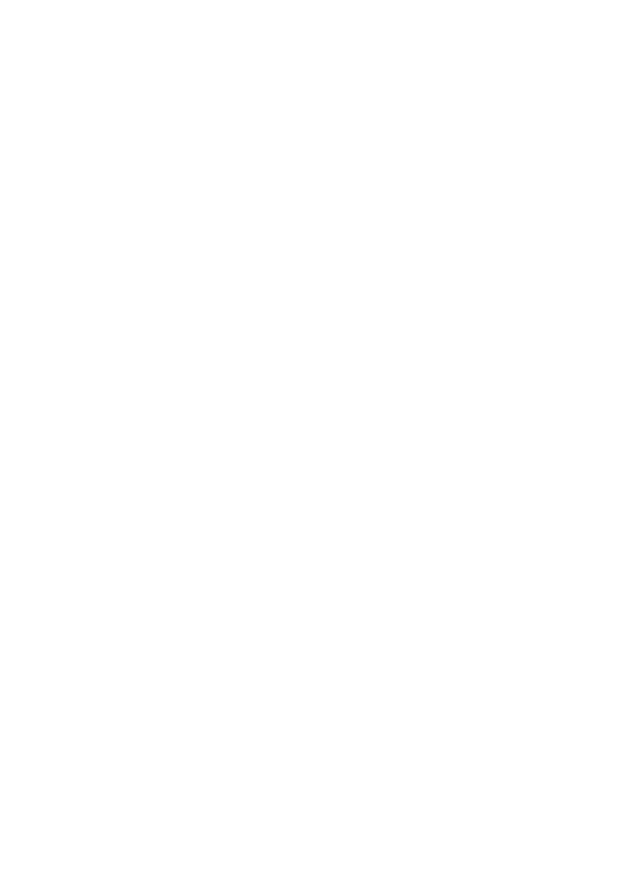
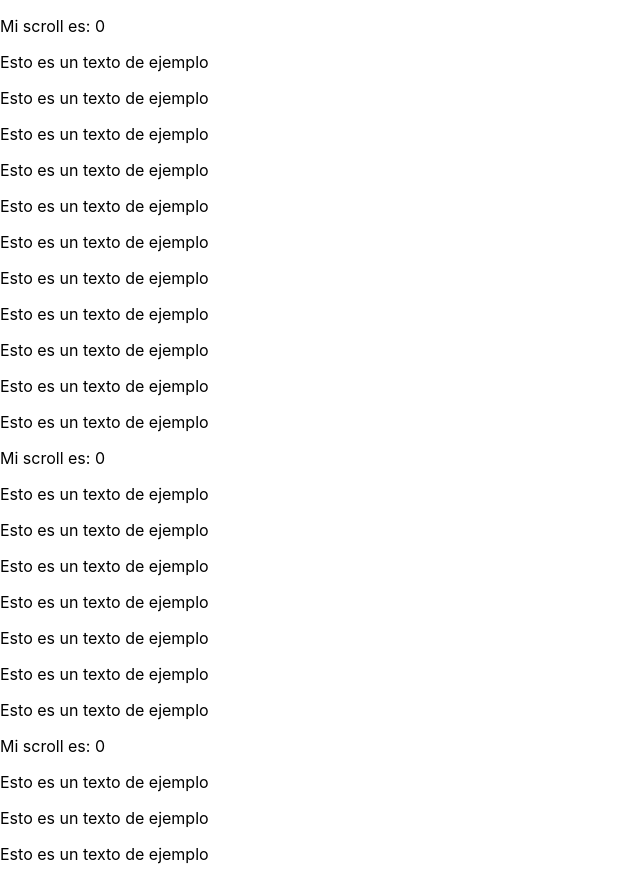
Before and after one commit to collero7/ReactJS, a React (Create React App) app: page / in a window 1280 px wide. Shown: the whole page, without its empty margins (0-640 px from the left). Before the commit the page ends 800 px from the top, so only its background shows below. Built offline with nearby package versions, Linux system fonts and the light colour scheme.

Commit message:
clase 48: componentDidMount

```diff
--- a/src/App.js
+++ b/src/App.js
@@ -1,10 +1,11 @@
 import React, { Component } from 'react';
+import EjemploComponentDidMount from './sections/life-cycle/ejemploComponentDidMount.js'
 
 class App extends Component {
   render(){
     return (
       <div className="App">
-
+        <EjemploComponentDidMount />
       </div>
     );
   }
--- /dev/null
+++ b/src/sections/life-cycle/ejemploComponentDidMount.js
@@ -0,0 +1,58 @@
+import React, { Component } from 'react'
+
+class EjemploComponentDidMount extends Component {
+    constructor(props){
+        super(props)
+        console.log('constructor');
+        this.state = { scroll: 0 }
+    }
+
+    componentWillMount() {
+        console.log('componentWillMount');
+    }
+
+    componentDidMount() {
+        console.log('componentDidMount');
+        //Si realizamos cambios en esta clase, se renderizara de nuevo la pagina con los cambios
+        //ya que previamente se habia cargado todo el arbol del DOM y posteriormente hemos cambiado
+        //el valor del estado 'scroll' mediante el evento de scroll.
+        document.addEventListener('scroll', () => {
+            this.setState({ scroll: window.scrollY })
+        })
+    }
+
+    render(){
+        console.log('render');
+        return (
+            <div>
+                <p>Mi scroll es: {this.state.scroll}</p>
+                <p>Esto es un texto de ejemplo</p>
+                <p>Esto es un texto de ejemplo</p>
+                <p>Esto es un texto de ejemplo</p>
+                <p>Esto es un texto de ejemplo</p>
+                <p>Esto es un texto de ejemplo</p>
+                <p>Esto es un texto de ejemplo</p>
+                <p>Esto es un texto de ejemplo</p>
+                <p>Esto es un texto de ejemplo</p>
+                <p>Esto es un texto de ejemplo</p>
+                <p>Esto es un texto de ejemplo</p>
+                <p>Esto es un texto de ejemplo</p>
+                <p>Mi scroll es: {this.state.scroll}</p>
+                <p>Esto es un texto de ejemplo</p>
+                <p>Esto es un texto de ejemplo</p>
+                <p>Esto es un texto de ejemplo</p>
+                <p>Esto es un texto de ejemplo</p>
+                <p>Esto es un texto de ejemplo</p>
+                <p>Esto es un texto de ejemplo</p>
+                <p>Esto es un texto de ejemplo</p>
+                <p>Mi scroll es: {this.state.scroll}</p>
+                <p>Esto es un texto de ejemplo</p>
+                <p>Esto es un texto de ejemplo</p>
+                <p>Esto es un texto de ejemplo</p>
+            </div>
+        )
+    }
+}
+
+
+export default EjemploComponentDidMount;
```
